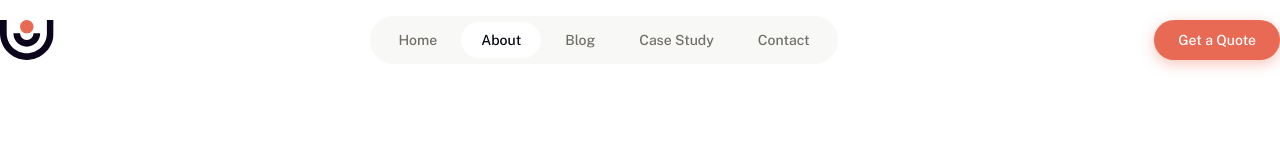
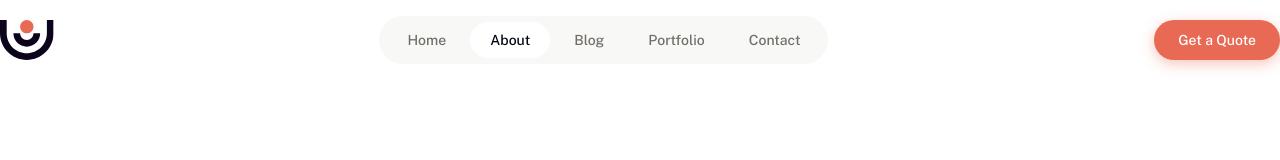
Before and after one commit to SparkStudio-Ltd/userlify, a Next.js app: page /about in a window 1280 px wide. Shown: the top 160 px of the page. Built offline with nearby package versions, Linux system fonts and the light colour scheme; a web font is replaced by a local one.

Commit message:
feat: Update navigation links and CTA button in Header component

```diff
--- a/src/components/layout/Header.tsx
+++ b/src/components/layout/Header.tsx
@@ -12,7 +12,7 @@ const navigation = [
   { name: 'Home', href: '/' },
   { name: 'About', href: '/about' },
   { name: 'Blog', href: '/blog' },
-  { name: 'Case Study', href: '/case-study' },
+  { name: 'Portfolio', href: '/portfolio' },
   { name: 'Contact', href: '/contact' },
 ];
 
@@ -64,7 +64,7 @@ export function Header() {
 
           {/* CTA Button */}
           <div className="hidden md:block">
-            <Button href="/get-quote" variant="primary" size="md">
+            <Button href="/contact" variant="primary" size="md">
               Get a Quote
             </Button>
           </div>
```
